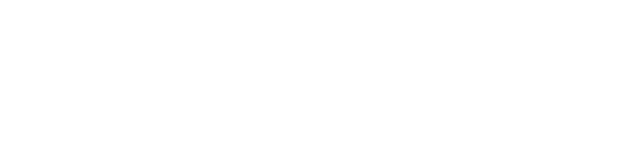
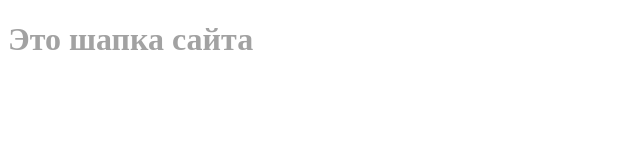
Before and after one commit to darynakarmazin/github-tutorial, a plain HTML site: page index.html in a window 1280 px wide. Shown: the whole page, without its empty margins (0-640 px from the left). Drawn offline with Linux system fonts and the light colour scheme.

Commit message:
Добавила заголовок и стили

```diff
--- a/index.html
+++ b/index.html
@@ -5,8 +5,10 @@
     <meta http-equiv="X-UA-Compatible" content="IE=edge">
     <meta name="viewport" content="width=device-width, initial-scale=1.0">
     <title>Get rules!</title>
+
+    <link rel="stylesheet" href="./css/styles.css">
 </head>
 <body>
-
+    <h1>Это шапка сайта</h1>
 </body>
 </html>
```
